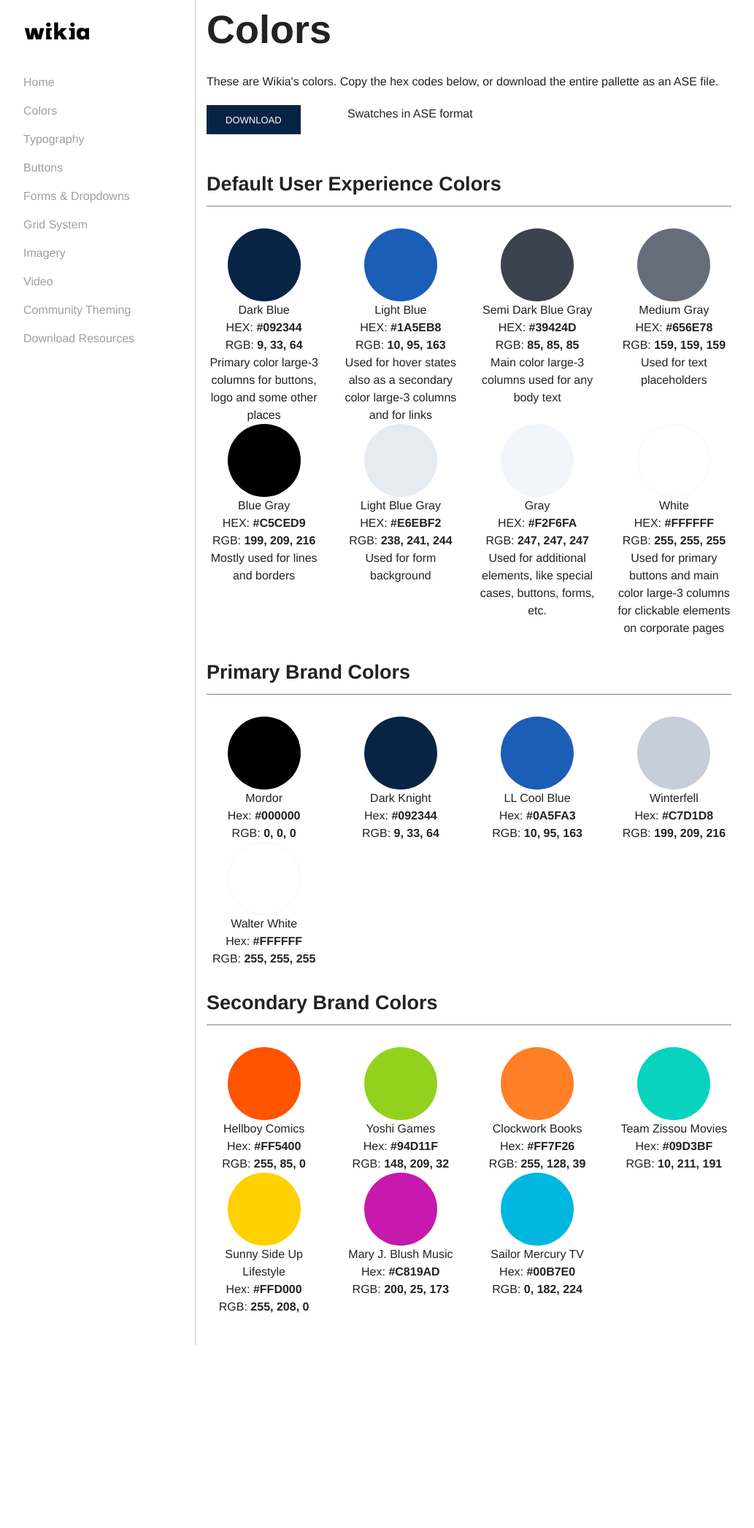
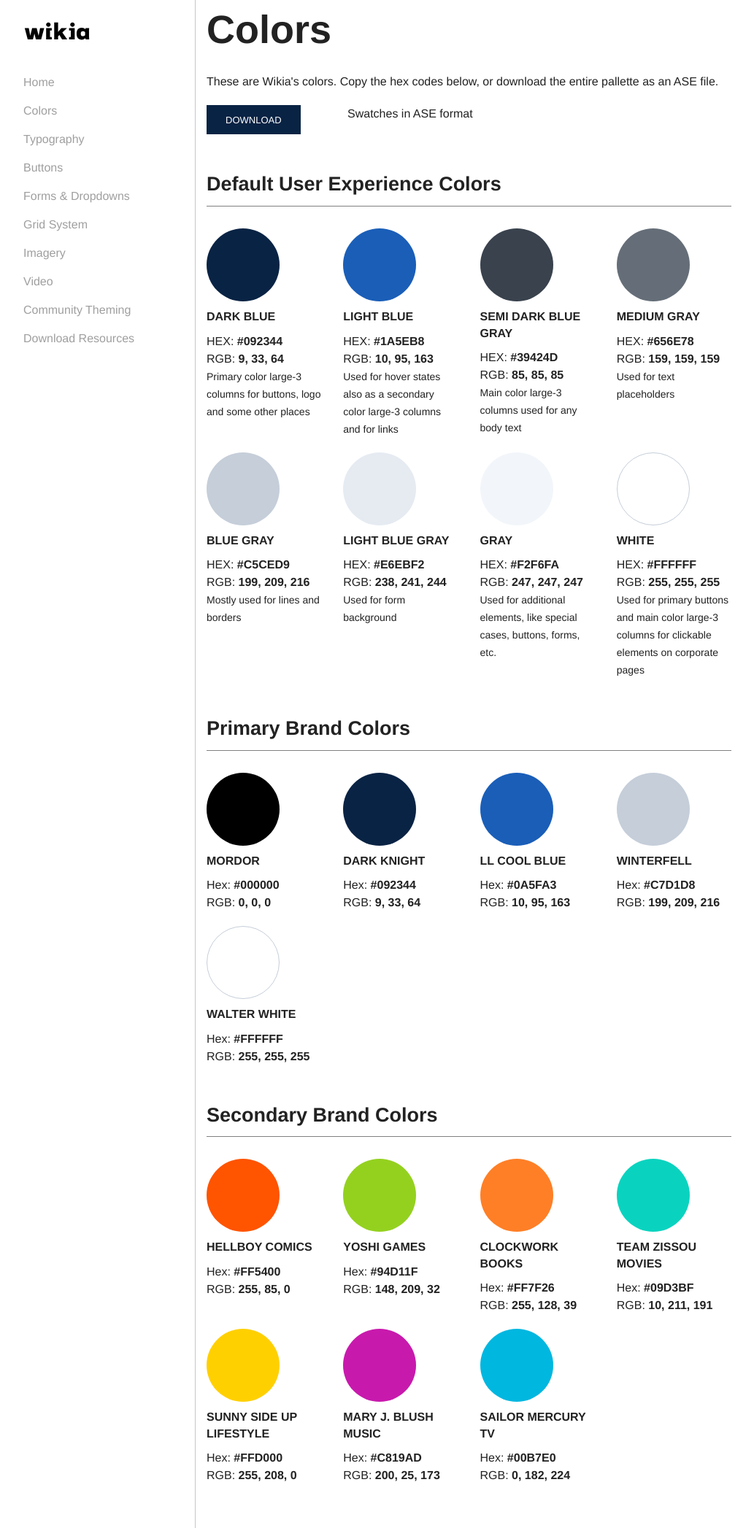
Before and after one commit to Wikia/style-guide, a Jekyll site: the page built from section/colors/index.html, in a window 1280 px wide. Shown: the whole page at 73% size, without its empty margins (123-1156 px from the left). Built offline with Jekyll 4.4.1, drawn with Linux system fonts in a browser that asks for light colours; before the commit the page ends 1843 px from its top, so only the background shows below that.

Commit message:
Clean up some overzealous use of <br>s, bring styling more inline with mocks and fix swatch bug

```diff
--- a/_sass/section/_colors.scss
+++ b/_sass/section/_colors.scss
@@ -21,13 +21,23 @@
 $color-hub-tv        : #00B7E0;
 
 .color {
-    text-align: center;
+    padding-bottom: 20px;
+
+    .name {
+        text-transform: uppercase;
+        margin: 10px 0;
+    }
+
+    .description {
+        font-size: 14px;
+        padding-top: 20px;
+    }
 }
+
 .swatch {
     background: black;
     width: 100px;
     height: 100px;
-    margin: 0 auto;
     border-radius: 50%;
 
     // Marketing Colors
@@ -37,7 +47,7 @@
     &.winterfell { background: $color-blue-gray; }
     &.walter-white {
         background: $color-white;
-        border: 1px solid $color-gray-light;
+        border: 1px solid $color-blue-gray
     }
 
     // Hub Colors
--- a/section/colors/index.html
+++ b/section/colors/index.html
@@ -15,58 +15,58 @@
 <div class="row">
 	<div class="color large-3 columns">
 		<div class="swatch blue-dark"></div>
-		<span class="name">Dark Blue</span><br>
+		<h6 class="name">Dark Blue</h6>
 		<span>HEX: <strong>#092344</strong></span><br>
 		<span>RGB: <strong>9, 33, 64</strong></span><br>
 		<span class="description">Primary color large-3 columns for buttons, logo and some other places</span>
 	</div>
 	<div class="color large-3 columns">
 		<div class="swatch blue-light"></div>
-		<span class="name">Light Blue</span><br>
+        <h6 class="name">Light Blue</h6>
 		<span>HEX: <strong>#1A5EB8</strong></span><br>
 		<span>RGB: <strong>10, 95, 163</strong></span><br>
 		<span class="description">Used for hover states also as a secondary color large-3 columns and for links</span>
 	</div>
 	<div class="color large-3 columns">
 		<div class="swatch gray-dark"></div>
-		<span class="name">Semi Dark Blue Gray</span><br>
+		<h6 class="name">Semi Dark Blue Gray</h6>
 		<span>HEX: <strong>#39424D</strong></span><br>
 		<span>RGB: <strong>85, 85, 85</strong></span><br>
 		<span class="description">Main color large-3 columns used for any body text</span>
 	</div>
 	<div class="color large-3 columns">
 		<div class="swatch medium-gray"></div>
-		<span class="name">Medium Gray</span><br>
+        <h6 class="name">Medium Gray</h6>
 		<span>HEX: <strong>#656E78</strong></span><br>
 		<span>RGB: <strong>159, 159, 159</strong></span><br>
 		<span class="description">Used for text placeholders</span>
 	</div>
 </div>
 <div class="row">
-	<div class="color large-3 columns blue-gray">
-		<div class="swatch"></div>
-		<span class="name">Blue Gray</span><br>
+	<div class="color large-3 columns">
+		<div class="swatch blue-gray"></div>
+        <h6 class="name">Blue Gray</h6>
 		<span>HEX: <strong>#C5CED9</strong></span><br>
 		<span>RGB: <strong>199, 209, 216</strong></span><br>
 		<span class="description">Mostly used for lines and borders</span>
 	</div>
 	<div class="color large-3 columns">
 		<div class="swatch blue-gray-light"></div>
-		<span class="name">Light Blue Gray</span><br>
+		<h6 class="name">Light Blue Gray</h6>
 		<span>HEX: <strong>#E6EBF2</strong></span><br>
 		<span>RGB: <strong>238, 241, 244</strong></span><br>
 		<span class="description">Used for form background</span>
 	</div>
 	<div class="color large-3 columns">
 		<div class="swatch gray"></div>
-		<span class="name">Gray</span><br>
+        <h6 class="name">Gray</h6>
 		<span>HEX: <strong>#F2F6FA</strong></span><br>
 		<span>RGB: <strong>247, 247, 247</strong></span><br>
 		<span class="description">Used for additional elements, like special cases, buttons, forms, etc.</span>
 	</div>
 	<div class="color large-3 columns">
 		<div class="swatch walter-white"></div>
-		<span class="name">White</span><br>
+        <h6 class="name">White</h6>
 		<span>HEX: <strong>#FFFFFF</strong></span><br>
 		<span>RGB: <strong>255, 255, 255</strong></span><br>
 		<span class="description">Used for primary buttons and main color large-3 columns for clickable elements on corporate pages</span>
@@ -77,25 +77,25 @@
 <div class="row">
 	<div class="color large-3 columns">
 		<div class="swatch mordor"></div>
-		<span class="color large-3 columns-name">Mordor</span><br>
+        <h6 class="name">Mordor</h6>
 		<span>Hex: <strong>#000000</strong></span><br>
 		<span>RGB: <strong>0, 0, 0</strong></span>
 	</div>
 	<div class="color large-3 columns">
 		<div class="swatch dk"></div>
-		<span class="color large-3 columns-name">Dark Knight</span><br>
+        <h6 class="name">Dark Knight</h6>
 		<span>Hex: <strong>#092344</strong></span><br>
 		<span>RGB: <strong>9, 33, 64</strong></span>
 	</div>
 	<div class="color large-3 columns">
 		<div class="swatch cool-blue"></div>
-		<span class="color large-3 columns-name">LL Cool Blue</span><br>
+        <h6 class="name">LL Cool Blue</h6>
 		<span>Hex: <strong>#0A5FA3</strong></span><br>
 		<span>RGB: <strong>10, 95, 163</strong></span>
 	</div>
 	<div class="color large-3 columns">
 		<div class="swatch winterfell"></div>
-		<span class="color large-3 columns-name">Winterfell</span><br>
+		<h6 class="name">Winterfell</h6>
 		<span>Hex: <strong>#C7D1D8</strong></span><br>
 		<span>RGB: <strong>199, 209, 216</strong></span>
 	</div>
@@ -103,7 +103,7 @@
 <div class="row">
 	<div class="color large-3 columns">
 		<div class="swatch walter-white"></div>
-		<span class="color large-3 columns-name">Walter White</span><br>
+        <h6 class="name">Walter White</h6>
 		<span>Hex: <strong>#FFFFFF</strong></span><br>
 		<span>RGB: <strong>255, 255, 255</strong></span>
 	</div>
@@ -114,25 +114,25 @@
 <div class="row">
 	<div class="color large-3 columns">
 		<div class="swatch comics"></div>
-		<span class="color large-3 columns-name">Hellboy Comics</span><br>
+        <h6 class="name">Hellboy Comics</h6>
 		<span>Hex: <strong>#FF5400</strong></span><br>
 		<span>RGB: <strong>255, 85, 0</strong></span>
 	</div>
 	<div class="color large-3 columns">
 		<div class="swatch games"></div>
-		<span class="color large-3 columns-name">Yoshi Games</span><br>
+        <h6 class="name">Yoshi Games</h6>
 		<span>Hex: <strong>#94D11F</strong></span><br>
 		<span>RGB: <strong>148, 209, 32</strong></span>
 	</div>
 	<div class="color large-3 columns">
 		<div class="swatch books"></div>
-		<span class="color large-3 columns-name">Clockwork Books</span><br>
+        <h6 class="name">Clockwork Books</h6>
 		<span>Hex: <strong>#FF7F26</strong></span><br>
 		<span>RGB: <strong>255, 128, 39</strong></span>
 	</div>
 	<div class="color large-3 columns">
 		<div class="swatch movies"></div>
-		<span class="color large-3 columns-name">Team Zissou Movies</span><br>
+        <h6 class="name">Team Zissou Movies</h6>
 		<span>Hex: <strong>#09D3BF</strong></span><br>
 		<span>RGB: <strong>10, 211, 191</strong></span>
 	</div>
@@ -140,19 +140,19 @@
 <div class="row">
 	<div class="color large-3 columns">
 		<div class="swatch lifestyle"></div>
-		<span class="color large-3 columns-name">Sunny Side Up Lifestyle</span><br>
+        <h6 class="name">Sunny Side Up Lifestyle</h6>
 		<span>Hex: <strong>#FFD000</strong></span><br>
 		<span>RGB: <strong>255, 208, 0</strong></span>
 	</div>
 	<div class="color large-3 columns">
 		<div class="swatch music"></div>
-		<span class="color large-3 columns-name">Mary J. Blush Music</span><br>
+        <h6 class="name">Mary J. Blush Music</h6>
 		<span>Hex: <strong>#C819AD</strong></span><br>
 		<span>RGB: <strong>200, 25, 173</strong></span>
 	</div>
 	<div class="color large-3 columns">
 		<div class="swatch tv"></div>
-		<span class="color large-3 columns-name">Sailor Mercury TV</span><br>
+        <h6 class="name">Sailor Mercury TV</h6>
 		<span>Hex: <strong>#00B7E0</strong></span><br>
 		<span>RGB: <strong>0, 182, 224</strong></span>
 	</div>
```
Also changed, not shown: section/forms/index.html (+7 -7 lines).
